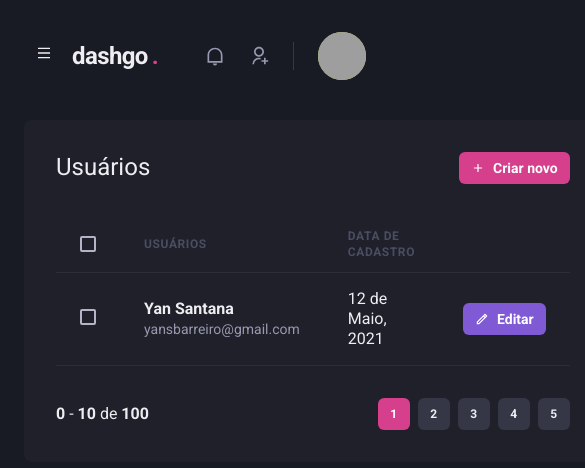
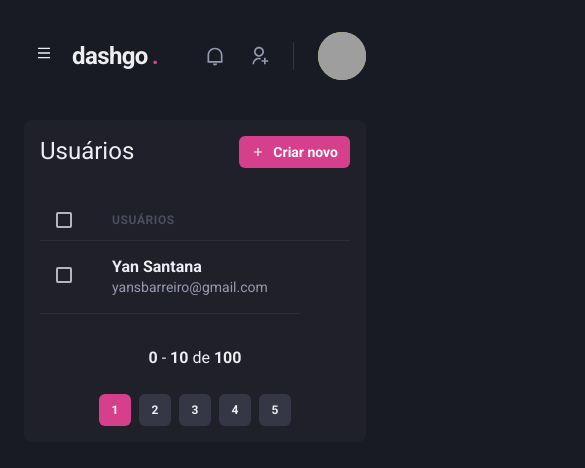
Before and after one commit to Yansb/dashgo, a Next.js app: page /users in a window 390 px wide. Shown: the top 468 px of the page, 585 px wide, since content can reach past the window. Built offline with nearby package versions, Linux system fonts and the light colour scheme; grey boxes are pictures that could not be loaded.

Commit message:
:iphone: user list respoonsivines

```diff
--- a/src/Components/Pagination/index.tsx
+++ b/src/Components/Pagination/index.tsx
@@ -4,7 +4,7 @@
 export function Pagination(){
   return(
     <Stack
-      direction="row"
+      direction={["column","row"]}
       mt="8"
       spacing="6"
       justify="space-between"
--- a/src/pages/dashboard.tsx
+++ b/src/pages/dashboard.tsx
@@ -74,7 +74,7 @@
 
         <SimpleGrid flex="1" gap="4" minChildWidth="320px" align="flex-start">
           <Box
-            p="8"
+            p={["6","8"]}
             bgColor="gray.800"
             borderRadius={8}
             pb="4"
@@ -83,7 +83,7 @@
             <Chart type="area" heigth={160} options={options} series={series} />
           </Box>
           <Box
-            p="8"
+            p={["6","8"]}
             bgColor="gray.800"
             borderRadius={8}
             pb="4"
--- a/src/pages/users/index.tsx
+++ b/src/pages/users/index.tsx
@@ -1,4 +1,4 @@
-import { Box, Button, Checkbox, Flex, Heading, Icon, Table, Tbody, Td, Text, Th, Thead, Tr } from "@chakra-ui/react";
+import { Box, Button, Checkbox, Flex, Heading, Icon, Table, Tbody, Td, Text, Th, Thead, Tr, useBreakpointValue } from "@chakra-ui/react";
 import { RiAddLine, RiPencilLine } from "react-icons/ri";
 import {Header} from "../../Components/Header"
 import { Pagination } from "../../Components/Pagination";
@@ -6,13 +6,18 @@
 
 
 export default function UserList(){
+  const isWideVersion = useBreakpointValue({
+    base: false,
+    lg: true,
+  })
+
   return(
     <Box>
       <Header />
       <Flex w="100%" my="6" maxWidth={1480} mx="auto" px="6">
         <Sidebar />
 
-        <Box flex="1" borderRadius={8} bg="gray.800" p="8">
+        <Box flex="1" borderRadius={8} bg="gray.800" p={["4","8"]}>
           <Flex mb="8" justify="space-between" align="center">
             <Heading size="lg" fontWeight="normal">Usuários</Heading>
 
@@ -24,21 +29,19 @@
           <Table colorScheme="whiteAlpha">
             <Thead>
               <Tr>
-                <Th px="6" color="gray.300" width="8">
+                <Th px={["4", "4" ,"6"]} color="gray.300" width="8">
                   <Checkbox colorScheme="pink" />
                 </Th>
                 <Th>
                   Usuários
                 </Th>
-                <Th>
-                  Data de cadastro
-                </Th>
+                {isWideVersion && <Th>Data de cadastro</Th>}
                 <Th/>
               </Tr>
             </Thead>
             <Tbody>
               <Tr>
-                <Td px="6">
+                <Td  px={["4", "4" ,"6"]}>
                   <Checkbox colorScheme="pink" />
                 </Td>
                 <Td>
@@ -47,10 +50,8 @@
                     <Text fontSize="sm" color="gray.300">yansbarreiro@gmail.com</Text>
                   </Box>
                 </Td>
-                <Td>
-                  12 de Maio, 2021
-                </Td>
-                <Td>
+                {isWideVersion && <Td>12 de Maio, 2021</Td>}
+                {isWideVersion && <Td>
                   <Button
                     as="a"
                     size="sm"
@@ -61,7 +62,7 @@
                   >
                     Editar
                   </Button>
-                </Td>
+                </Td>}
               </Tr>
             </Tbody>
           </Table>
```
